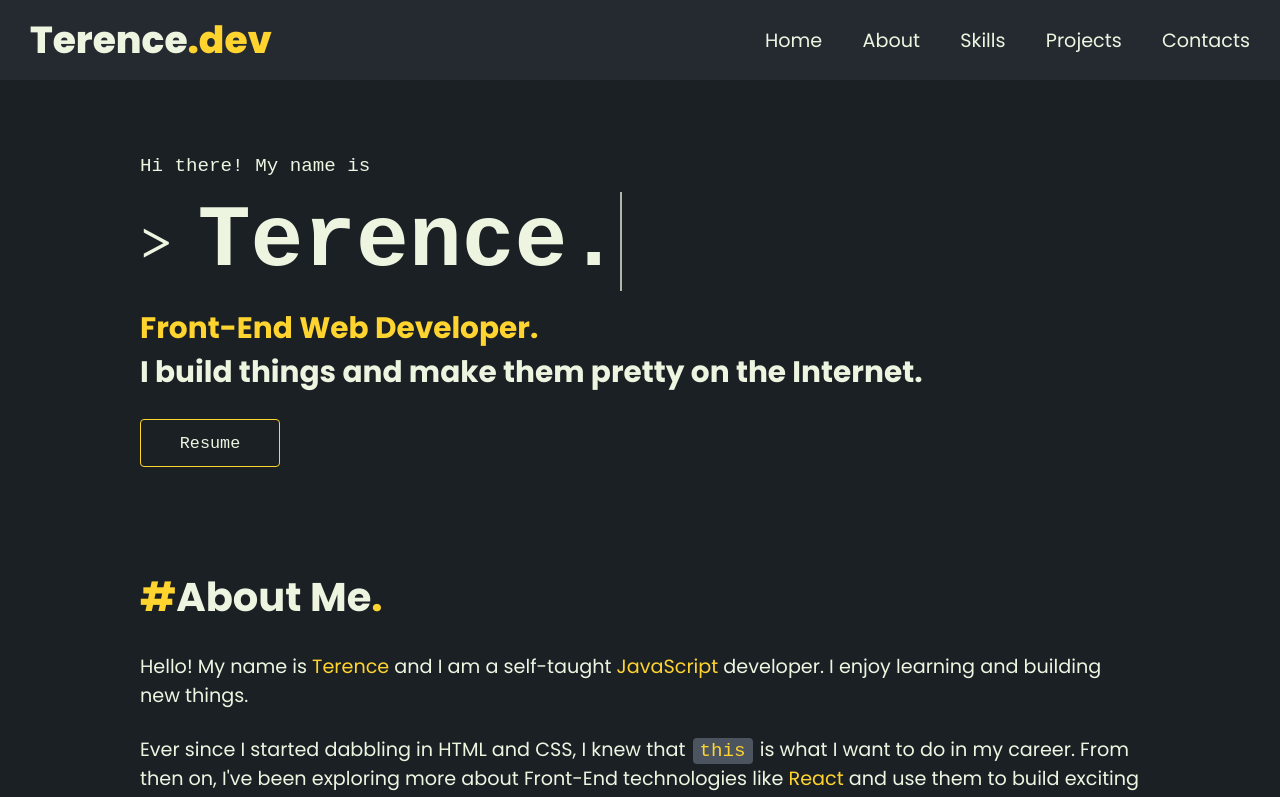
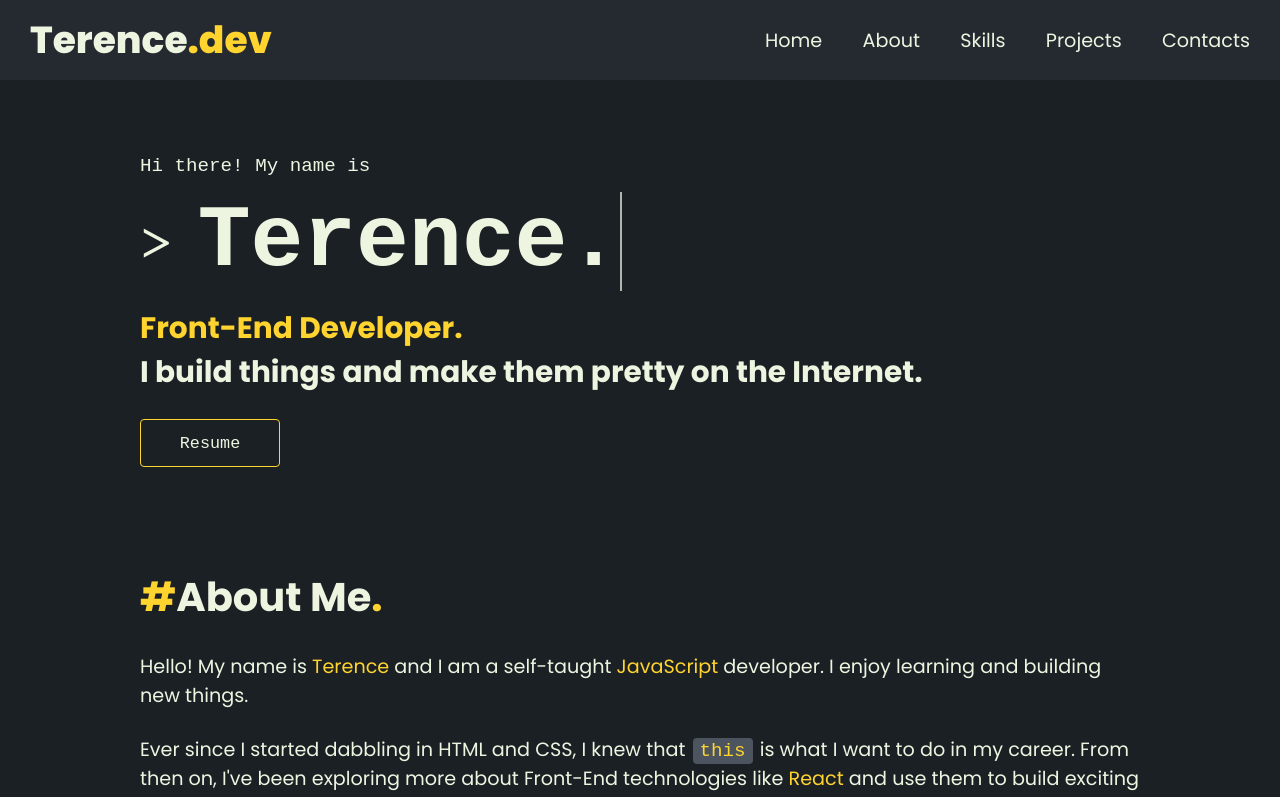
Before and after one commit to TerenceChew/portfolio, a React (Create React App) app: page / in a window 1280 px wide. Shown: the top 797 px of the page. Built offline with nearby package versions, Linux system fonts and the light colour scheme; a web font is replaced by a local one.

Commit message:
Update Intro

```diff
--- a/src/components/Intro/Intro.js
+++ b/src/components/Intro/Intro.js
@@ -15,7 +15,7 @@ const Intro = ({ showResume }) => {
           <span className="prompt">{">"}</span>
           <span className="name">Terence.</span>
         </div>
-        <h1>Front-End Web Developer.</h1>
+        <h1>Front-End Developer.</h1>
         <h1>I build things and make them pretty on the Internet.</h1>
         <button className="btn">
           <a href="#resume" onClick={showResume}>
```
